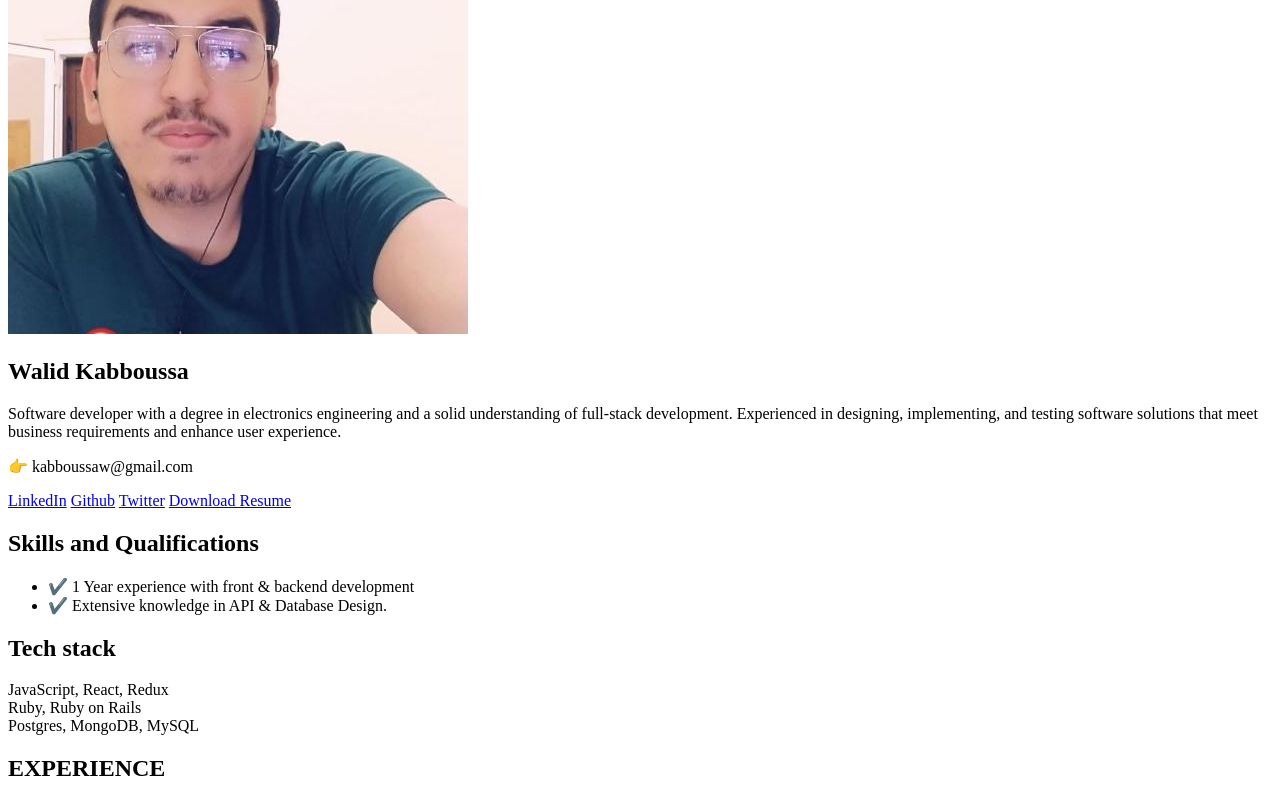
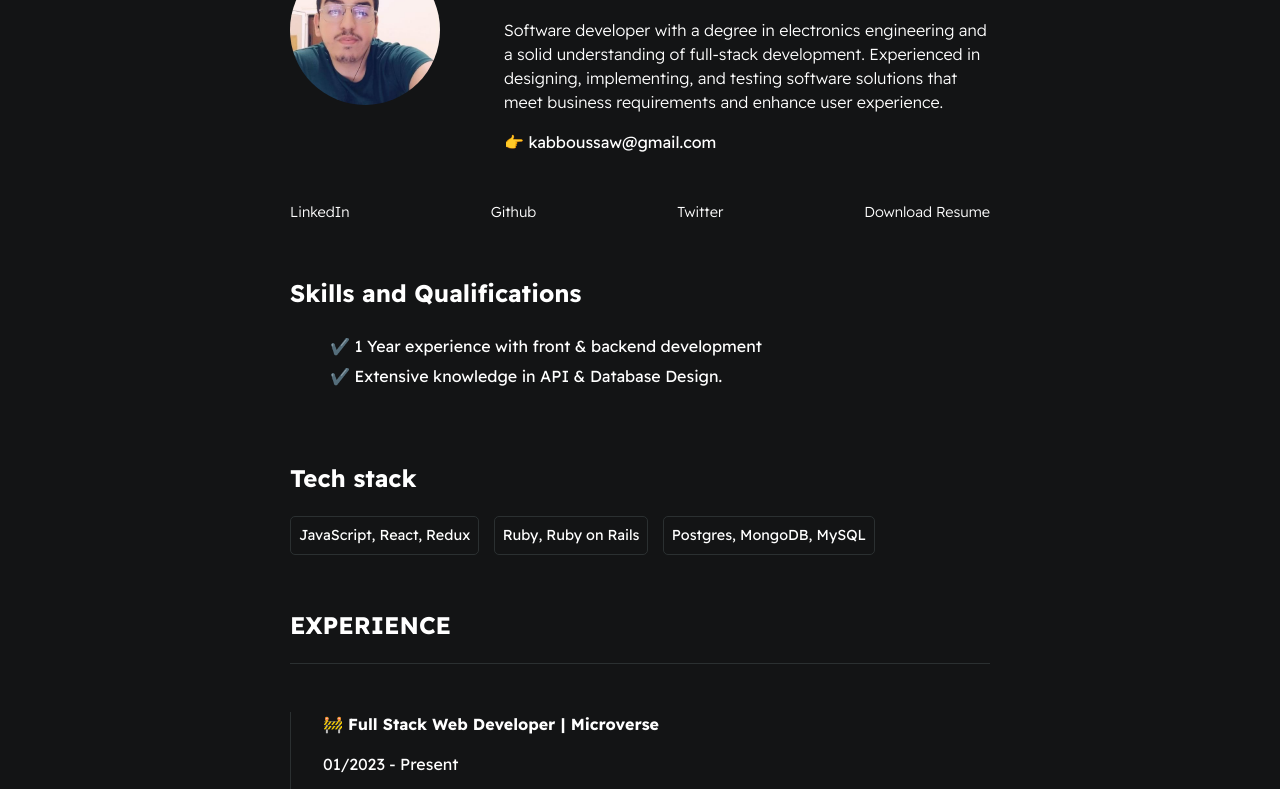
Before and after one commit to Hisoka37/Digital_Resume, a plain HTML site: page index.html in a window 1280 px wide. Shown: the part 134-923 px from the top of the page. Drawn offline with Linux system fonts and the light colour scheme; the site is published under a folder, as on GitHub Pages, so addresses that start at the root find nothing.

Commit message:
Update index.html

```diff
--- a/index.html
+++ b/index.html
@@ -3,7 +3,7 @@
   <head>
     <meta charset="UTF-8" />
     <meta name="viewport" content="width=device-width, initial-scale=1.0" />
-    <link rel="stylesheet" href="/assets/styles/main.css" />
+    <link rel="stylesheet" href="./assets/styles/main.css" />
     <title>Digital Resume</title>
   </head>
   <body>
```
